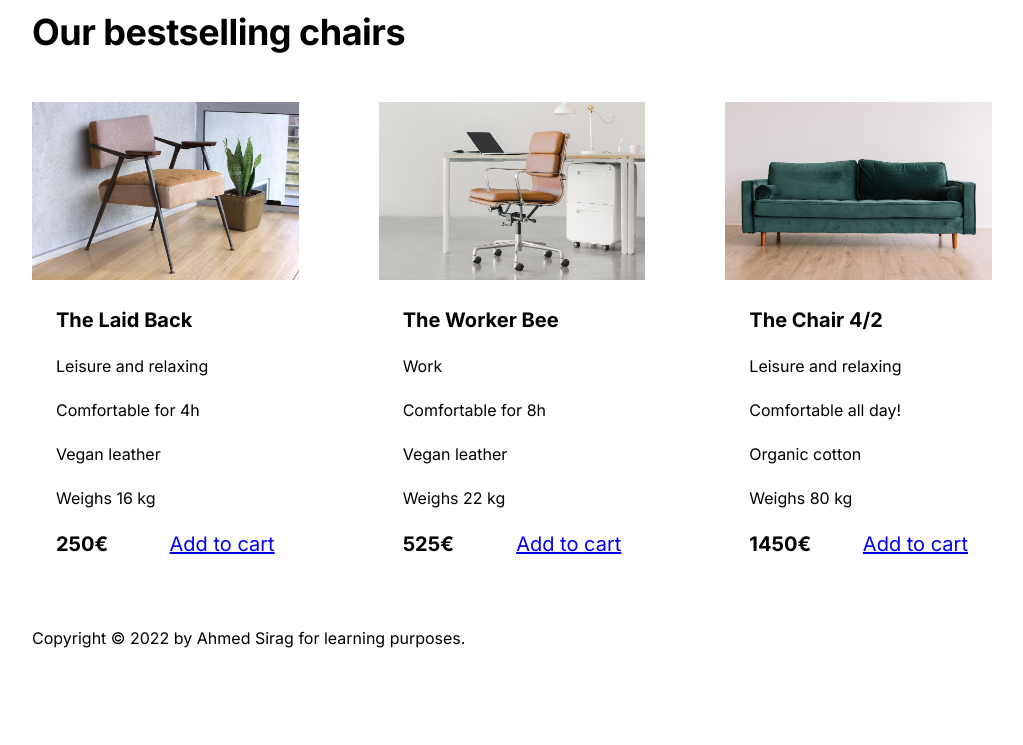
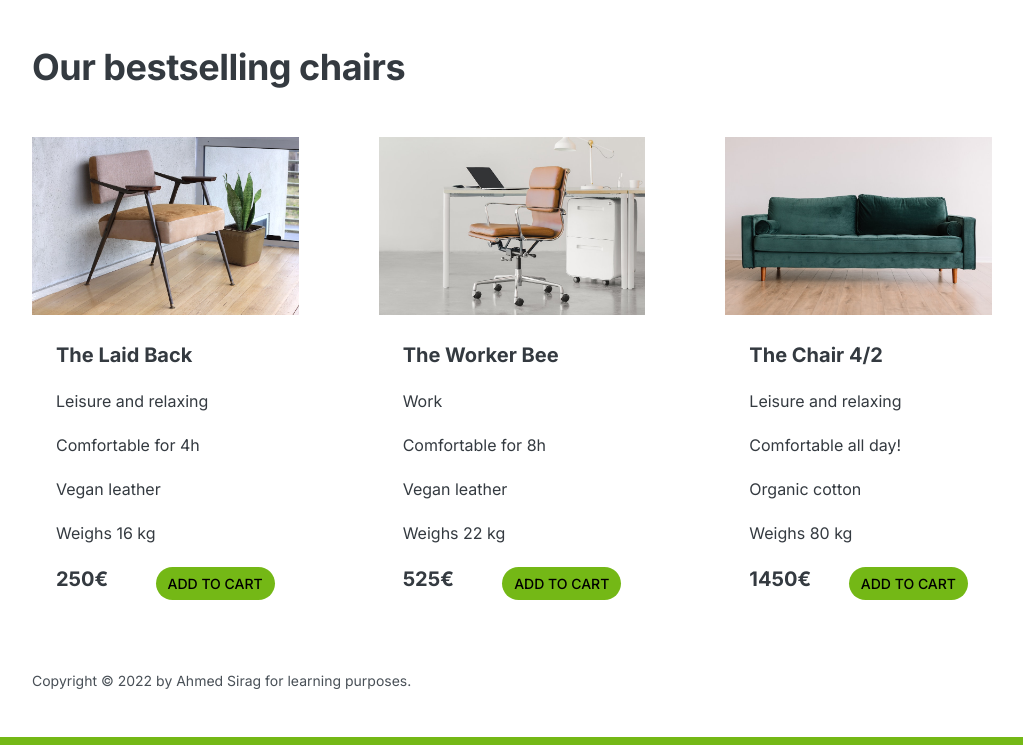
Before and after one commit to ahmedSjr/chair-market-landing-page, a plain HTML site: page index.html in a window 1280 px wide. Shown: the part 1091-1836 px from the top of the page, without its empty margins (128-1151 px from the left). Before the commit the page ends 1787 px from the top, so only its background shows below. Drawn offline with Linux system fonts and the light colour scheme.

Commit message:
Main color application

```diff
--- a/style.css
+++ b/style.css
@@ -5,6 +5,9 @@ SPACING SYSTEM (px)
 FONT SIZE SYSTEM (px)
 10 / 12 / 14 / 16 / 18 / 20 / 24 / 30 / 36 / 44 / 52 / 62 / 74 / 86 / 98
 */
+
+/* Main Color #66a80f
+    Gray Color #343a40 */
 
 * {
   margin: 0;
@@ -17,11 +20,39 @@ FONT SIZE SYSTEM (px)
 /* ------------------------ */
 body {
   font-family: "Inter", sans-serif;
+  color: #343a40;
+  border-bottom: 8px solid #74b816;
 }
 
 .container {
   width: 960px;
   margin: 0 auto;
+}
+
+.btn:link,
+.btn:visited {
+  background-color: #74b816;
+  color: #000;
+  text-decoration: none;
+  text-transform: uppercase;
+  display: inline-block;
+  font-weight: 500;
+  border-radius: 20px;
+}
+
+.btn:hover,
+.btn:active {
+  background-color: #82c91e;
+}
+
+.btn--small {
+  font-size: 14px;
+  padding: 8px 12px;
+}
+
+.btn--big {
+  font-size: 18px;
+  padding: 16px 32px;
 }
 
 header,
@@ -92,6 +123,9 @@ img {
 
 /* TESTIMONIAL */
 .testimonial-section {
+  background-color: #74b816;
+  color: #000;
+  padding: 24px;
 }
 
 .testimonial-box {
@@ -148,4 +182,6 @@ h3 {
 
 footer {
   margin-bottom: 48px;
+  font-size: 14px;
+  color: #495057;
 }
```
